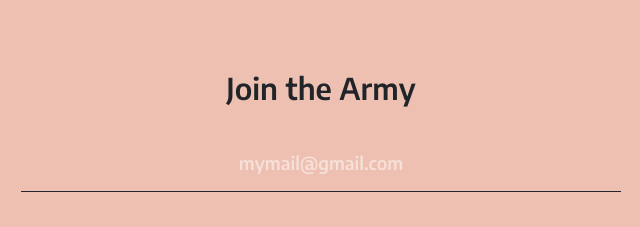
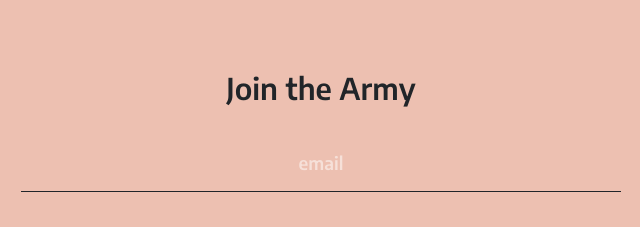
Before and after one commit to EmilianoGonzaleze/entrega-final, a website: page index.html in a window 1280 px wide. Shown: the part 780-1007 px from the top of the page, 319-959 px from the left. Drawn offline with nearby package versions, Linux system fonts and the light colour scheme.

Commit message:
contact-form

```diff
--- a/index.html
+++ b/index.html
@@ -80,7 +80,7 @@
     <div class="subscribe-box">
         <h3>Join the Army</h3>
         <form action="" class="subscribe">
-         <input type="email" placeholder="mymail@gmail.com", autocomplete="off" required>
+         <input type="email" placeholder="email", autocomplete="off" required>
          <button type="submit"><span>Subscribe</span></button>
 
          </form>
```
Also changed, not shown: pages/contact.html (+1 -1 lines).
